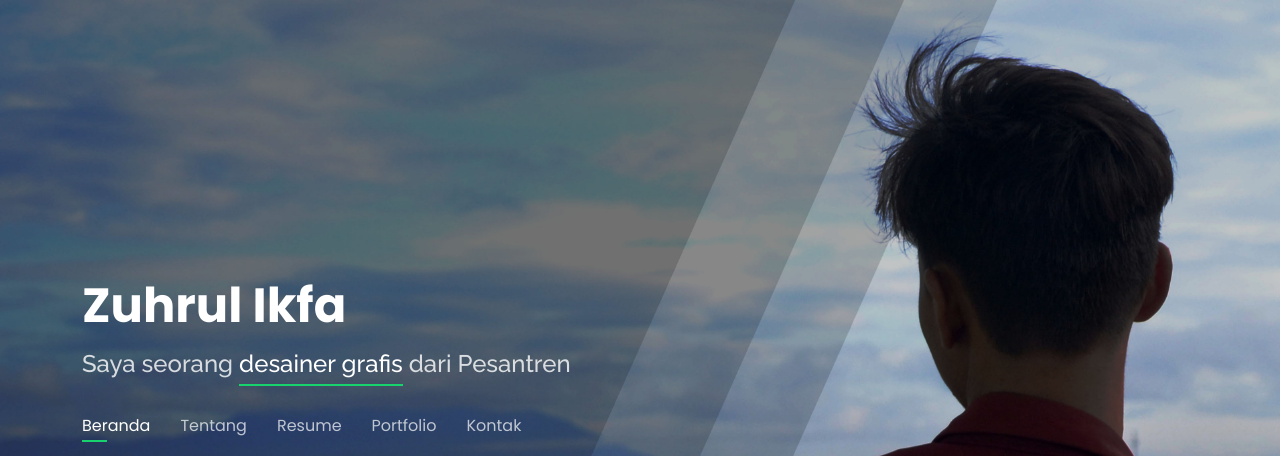
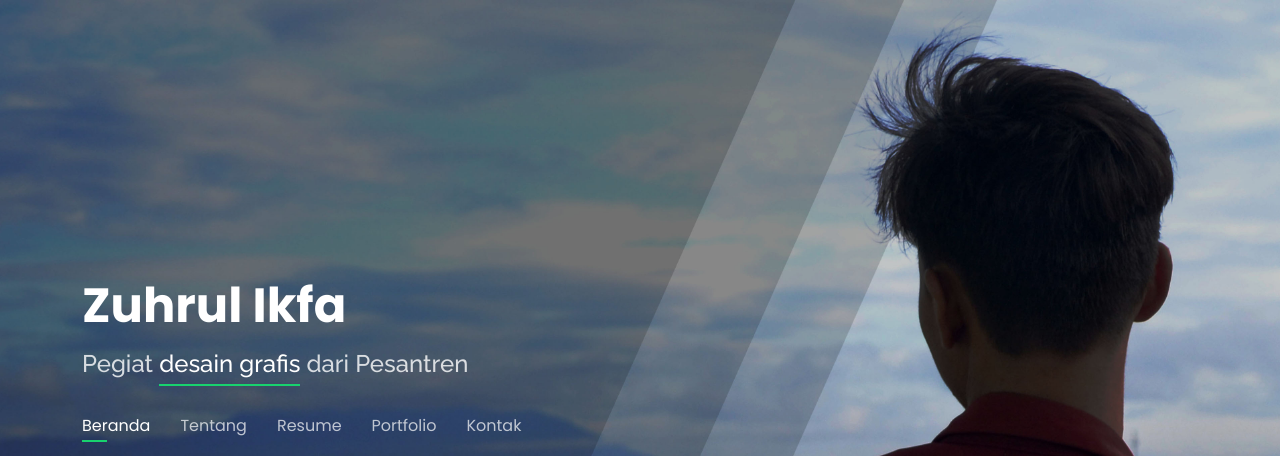
Before and after one commit to zuhrull/zuhrull.github.io, a plain HTML site: page index.html in a window 1280 px wide. Shown: the top 456 px of the page. Drawn offline with nearby package versions, Linux system fonts and the light colour scheme.

Commit message:
Update index.html

```diff
--- a/index.html
+++ b/index.html
@@ -39,7 +39,7 @@
       <h1><a href="index.html">Zuhrul Ikfa</a></h1>
       <!-- Uncomment below if you prefer to use an image logo -->
       <!-- <a href="index.html" class="mr-auto"><img src="assets/img/logo.png" alt="" class="img-fluid"></a> -->
-      <h2>Saya seorang <span>desainer grafis</span> dari Pesantren</h2>
+      <h2>Pegiat <span>desain grafis</span> dari Pesantren</h2>
 
       <nav id="navbar" class="navbar">
         <ul>
```
